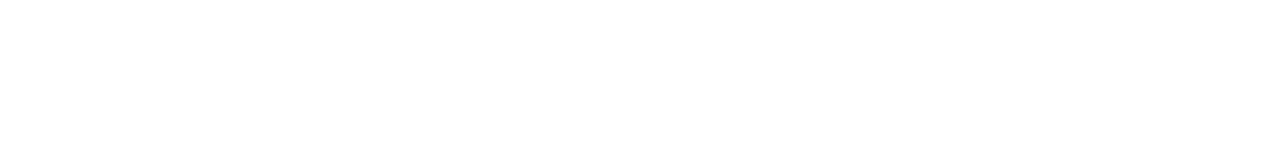
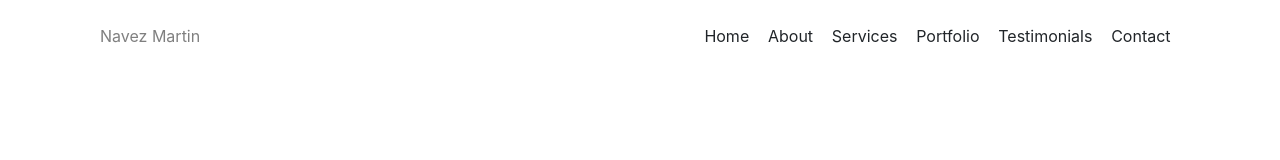
Before and after one commit to Navezm/portfolio, a website: page index.html in a window 1280 px wide. Drawn offline with Linux system fonts and the light colour scheme.

Commit message:
Add file + navbar

```diff
--- a/index.html
+++ b/index.html
@@ -7,8 +7,41 @@
     <link rel="stylesheet" href="./public/css/app.css">
 </head>
 <body>
+    <!-- Header -->
+    <header height="100vh">
+        <!-- Navbar -->
+        <nav class="d-flex justify-content-center w-100">
+            <div class="row container mt-4">
+                <!-- Nav gauche -->
+                <div class="col-lg-6">
+                    <a id="main_logo" class="text-black-50" href="">Navez Martin</a>
+                </div>
+                <!-- Nav gauche -->
 
+                <!-- Nav droite -->
+                <div class="col-lg-6">
+                    <ul class="d-flex justify-content-around">
+                        <li><a class="li_nav" href="">Home</a></li>
+                        <li><a class="li_nav" href="">About</a></li>
+                        <li><a class="li_nav" href="">Services</a></li>
+                        <li><a class="li_nav" href="">Portfolio</a></li>
+                        <li><a class="li_nav" href="">Testimonials</a></li>
+                        <li><a class="li_nav" href="">Contact</a></li>
+                    </ul>
+                </div>
+                <!-- Nav droite -->
+            </div>
+        </nav>
+        <!-- Navbar -->
 
+        <!-- Canvas -->
+        <canvas>
+
+        </canvas>
+        <!-- Canvas -->
+    </header>
+    <!-- Header -->
     <script src="./public/js/main.js"></script>
+    <script src="./public/js/circular_motion.js"></script>
 </body>
 </html>
--- a/public/js/circular_motion.js
+++ b/public/js/circular_motion.js
@@ -0,0 +1,7 @@
+let header = document.querySelector("header");
+
+let canvas = document.querySelector("canvas");
+let ctx = canvas.getContext("2d");
+
+canvas.width = innerWidth;
+canvas.height = innerHeight;
--- /dev/null
+++ b/src/scss/modules/_general.scss
@@ -0,0 +1,15 @@
+body{
+    margin: 0;
+}
+
+li{
+    list-style: none;
+}
+
+a{
+    all: unset;
+}
+
+a:hover{
+    all: unset;
+}
--- a/src/scss/modules/_header.scss
+++ b/src/scss/modules/_header.scss
@@ -0,0 +1,7 @@
+header{
+    min-height: 100vh;
+}
+
+nav{
+    position: absolute;
+}
--- a/src/scss/modules/_style.scss
+++ b/src/scss/modules/_style.scss
@@ -11,3 +11,5 @@
 @import "./services";
 
 @import "./testimonial";
+
+@import "./general";
```
Also changed, not shown: public/css/app.css.
